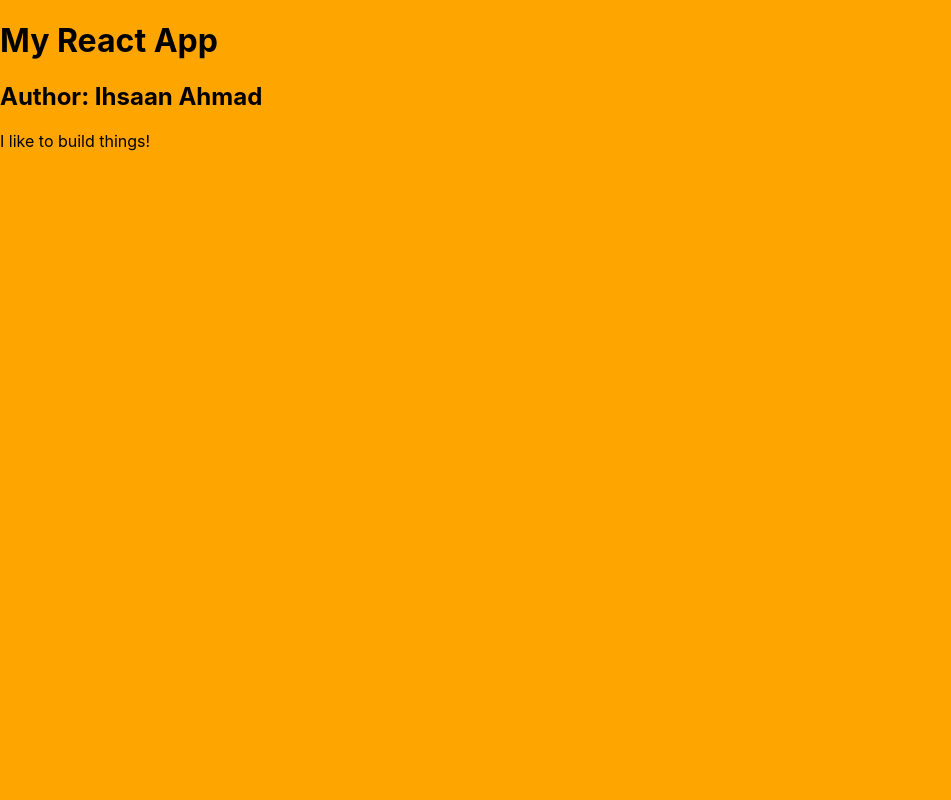
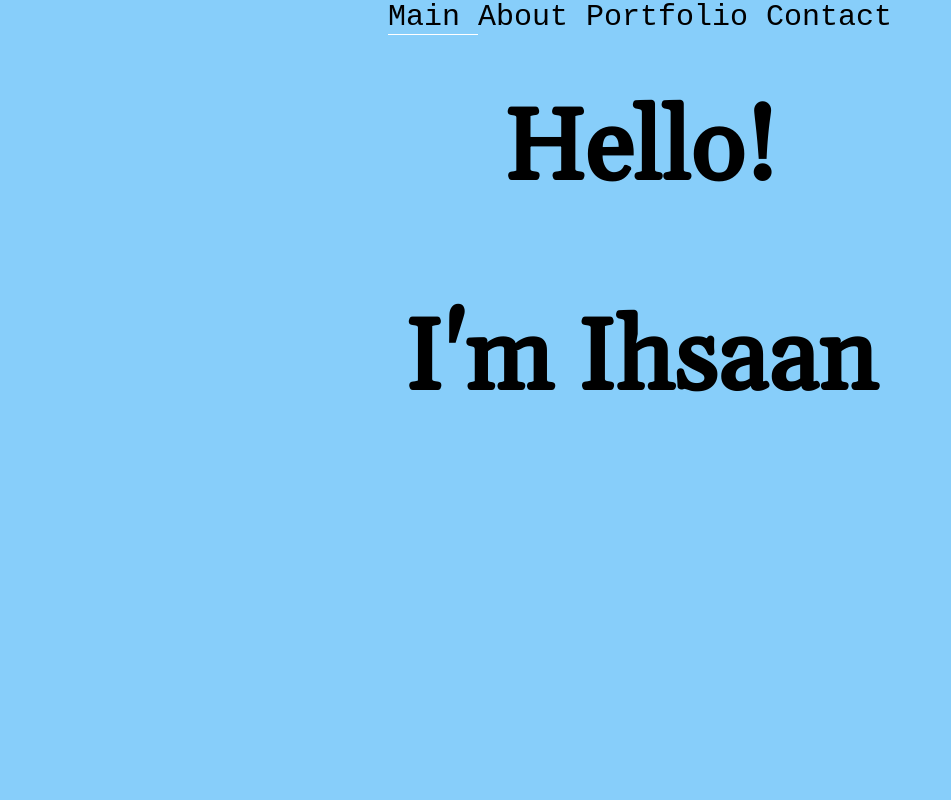
Before and after one commit to Ihsaan-Ahmad/My-Portfolio, a React (Create React App) app: page / in a window 1280 px wide. Shown: the top 800 px of the page, without its empty margins (0-951 px from the left). Built offline with nearby package versions, Linux system fonts and the light colour scheme.

Commit message:
working on portfolio

```diff
--- a/package.json
+++ b/package.json
@@ -9,7 +9,8 @@
     "@testing-library/user-event": "^7.1.2",
     "react": "^16.12.0",
     "react-dom": "^16.12.0",
-    "react-scripts": "3.3.0"
+    "react-scripts": "3.3.0",
+    "react-scroll": "^1.7.16"
   },
   "scripts": {
     "predeploy": "npm run build",
--- a/public/index.html
+++ b/public/index.html
@@ -24,6 +24,10 @@
       work correctly both with client-side routing and a non-root public URL.
       Learn how to configure a non-root public URL by running `npm run build`.
     -->
+    <link
+      href="https://fonts.googleapis.com/css?family=Gelasio&display=swap"
+      rel="stylesheet"
+    />
     <title>React App</title>
   </head>
   <body>
--- a/src/App.css
+++ b/src/App.css
@@ -1,3 +1,49 @@
-body {
-  background: orange;
+.navbar {
+  position: fixed;
+  top: 0;
+  width: 100%;
+  font-size: 30px;
+  text-align: center;
+  font-family: monospace;
 }
+
+.navbar > .active {
+  border-bottom: 1px solid white;
+}
+
+.main-section {
+  height: 100vh;
+  background-color: lightskyblue;
+}
+
+.main-section h1,
+h2 {
+  font-size: 100px;
+  text-align: center;
+  font-family: "Gelasio", serif;
+}
+
+.about-section {
+  height: 100vh;
+  background-color: lightsalmon;
+}
+
+.portfolio-section {
+  height: 100vh;
+  background: lightcoral;
+}
+
+.contact-section {
+  height: 100vh;
+  background-color: lightpink;
+}
+
+/* mouse over link */
+a:hover {
+  color: lightgoldenrodyellow;
+}
+
+/* selected link */
+a:active {
+  color: lightgreen;
+}
--- a/src/App.js
+++ b/src/App.js
@@ -1,12 +1,19 @@
 import React from "react";
 import "./App.css";
+import Navbar from "./components/Navbar";
+import Main from "./sections/Main";
+import About from "./sections/About";
+import Contact from "./sections/Contact";
+import Portfolio from "./sections/Portfolio";
 
 function App() {
   return (
     <div className="App">
-      <h1>My React App</h1>
-      <h2>Author: Ihsaan Ahmad</h2>
-      <p>I like to build things!</p>
+      <Navbar />
+      <Main />
+      <About />
+      <Portfolio />
+      <Contact />
     </div>
   );
 }
--- /dev/null
+++ b/src/components/Navbar.js
@@ -0,0 +1,54 @@
+import React, { Component } from "react";
+import { Link } from "react-scroll";
+
+class Navbar extends Component {
+  state = {};
+  render() {
+    return (
+      <div className="navbar">
+        <Link
+          activeClass="active"
+          to="main"
+          spy={true}
+          smooth={true}
+          offset={0}
+          duration={500}
+        >
+          Main <span></span>
+        </Link>
+        <Link
+          activeClass="active"
+          to="about"
+          spy={true}
+          smooth={true}
+          offset={0}
+          duration={500}
+        >
+          About <span></span>
+        </Link>
+        <Link
+          activeClass="active"
+          to="portfolio"
+          spy={true}
+          smooth={true}
+          offset={0}
+          duration={500}
+        >
+          Portfolio <span></span>
+        </Link>
+        <Link
+          activeClass="active"
+          to="contact"
+          spy={true}
+          smooth={true}
+          offset={0}
+          duration={500}
+        >
+          Contact
+        </Link>
+      </div>
+    );
+  }
+}
+
+export default Navbar;
--- /dev/null
+++ b/src/sections/About.js
@@ -0,0 +1,10 @@
+import React, { Component } from "react";
+
+class About extends Component {
+  state = {};
+  render() {
+    return <div className="about-section" id="about" />;
+  }
+}
+
+export default About;
--- /dev/null
+++ b/src/sections/Contact.js
@@ -0,0 +1,10 @@
+import React, { Component } from "react";
+
+class Contact extends Component {
+  state = {};
+  render() {
+    return <div className="contact-section" id="contact" />;
+  }
+}
+
+export default Contact;
--- /dev/null
+++ b/src/sections/Main.js
@@ -0,0 +1,16 @@
+import React, { Component } from "react";
+
+class Main extends Component {
+  state = {};
+  render() {
+    return (
+      <div className="main-section" id="main">
+        <br></br>
+        <h1>Hello!</h1>
+        <h2>I'm Ihsaan</h2>
+      </div>
+    );
+  }
+}
+
+export default Main;
--- /dev/null
+++ b/src/sections/Portfolio.js
@@ -0,0 +1,10 @@
+import React, { Component } from "react";
+
+class Portfolio extends Component {
+  state = {};
+  render() {
+    return <div className="portfolio-section" id="portfolio" />;
+  }
+}
+
+export default Portfolio;
```
Also changed, not shown: 1 other file (tests, documents, lock files or other folders).
